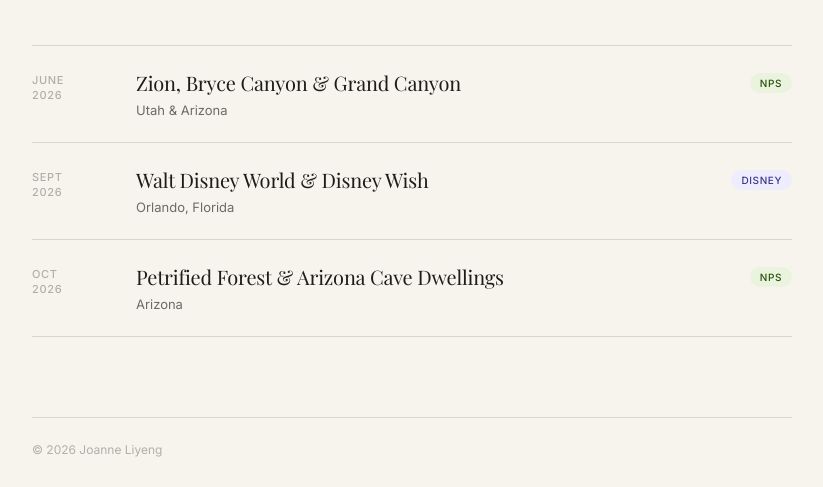
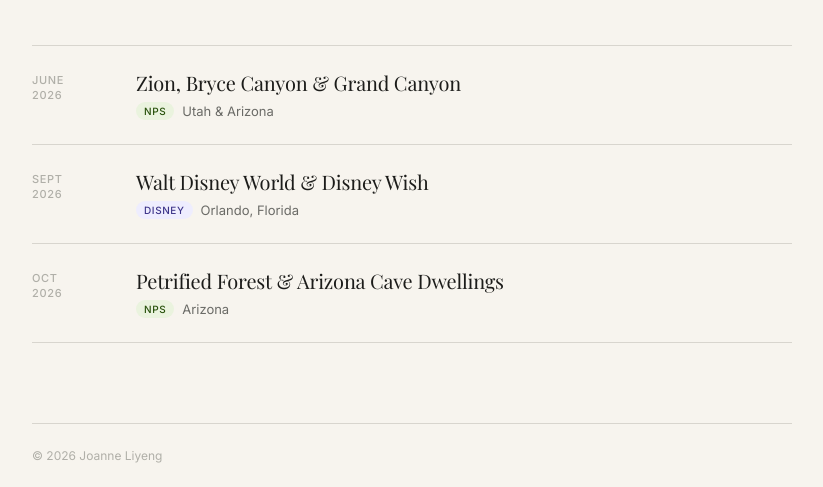
Before and after one commit to joanneliyeng-soo/travel-itineraries, a plain HTML site: page travel/index.html in a window 1280 px wide. Shown: the part 335-822 px from the top of the page, without its empty margins (228-1051 px from the left). Drawn offline with nearby package versions, Linux system fonts and the light colour scheme; a web font is replaced by a local one.

Commit message:
Update index.html

```diff
--- a/travel/index.html
+++ b/travel/index.html
@@ -101,7 +101,7 @@
 
   .trip {
     display: grid;
-    grid-template-columns: 80px 1fr auto;
+    grid-template-columns: 80px 1fr;
     align-items: start;
     gap: 0 1.5rem;
     padding: 1.5rem 0;
@@ -145,15 +145,20 @@
     font-weight: 500;
     letter-spacing: 0.06em;
     text-transform: uppercase;
-    padding: 4px 10px;
+    padding: 3px 8px;
     border-radius: 20px;
     white-space: nowrap;
-    align-self: flex-start;
-    margin-top: 3px;
+    flex-shrink: 0;
   }
 
   .tag-nps { background: var(--nps-bg); color: var(--nps-text); }
   .tag-disney { background: var(--disney-bg); color: var(--disney-text); }
+
+  .trip-meta {
+    display: flex;
+    align-items: center;
+    gap: 8px;
+  }
 
   footer {
     max-width: 760px;
@@ -166,7 +171,6 @@
 
   @media (max-width: 500px) {
     .trip { grid-template-columns: 60px 1fr; }
-    .trip-tag { display: none; }
   }
 </style>
 </head>
@@ -188,27 +192,33 @@
       <div class="trip-date">June<br>2026</div>
       <div class="trip-body">
         <p class="trip-title">Zion, Bryce Canyon &amp; Grand Canyon</p>
-        <p class="trip-location">Utah &amp; Arizona</p>
+        <div class="trip-meta">
+          <span class="trip-tag tag-nps">NPS</span>
+          <p class="trip-location">Utah &amp; Arizona</p>
+        </div>
       </div>
-      <span class="trip-tag tag-nps">NPS</span>
     </a>
 
     <a class="trip" href="sept2026-wdw-wish.html">
       <div class="trip-date">Sept<br>2026</div>
       <div class="trip-body">
         <p class="trip-title">Walt Disney World &amp; Disney Wish</p>
-        <p class="trip-location">Orlando, Florida</p>
+        <div class="trip-meta">
+          <span class="trip-tag tag-disney">Disney</span>
+          <p class="trip-location">Orlando, Florida</p>
+        </div>
       </div>
-      <span class="trip-tag tag-disney">Disney</span>
     </a>
 
     <a class="trip" href="oct2026-arizona-petrified-forest.html">
       <div class="trip-date">Oct<br>2026</div>
       <div class="trip-body">
         <p class="trip-title">Petrified Forest &amp; Arizona Cave Dwellings</p>
-        <p class="trip-location">Arizona</p>
+        <div class="trip-meta">
+          <span class="trip-tag tag-nps">NPS</span>
+          <p class="trip-location">Arizona</p>
+        </div>
       </div>
-      <span class="trip-tag tag-nps">NPS</span>
     </a>
 
   </div>
```
